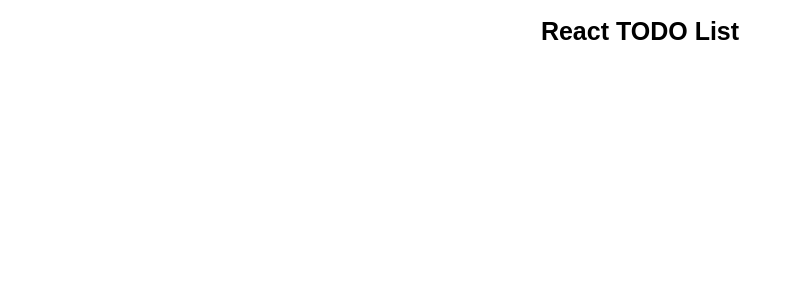
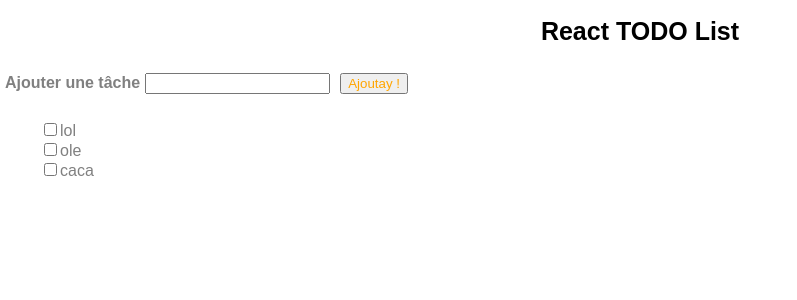
Before and after one commit to Samyyahia/React-TODO-LIST, a React (Create React App) app: page / in a window 1280 px wide. Shown: the top 300 px of the page, without its empty margins (0-797 px from the left). Built offline with nearby package versions, Linux system fonts and the light colour scheme.

Commit message:
add liste des tâches + input pour en ajouter

```diff
--- a/src/App.js
+++ b/src/App.js
@@ -1,9 +1,19 @@
 import React, { Component } from 'react';
 import Title from './components/Title';
+import AddTaskField from './components/AddTaskField'
+import List from './components/List'
 
 class App extends Component {
   render() {
-    return  <Title>React TODO List</Title>;
+    let taskList = ['lol', 'ole', 'caca']
+
+    return  (
+      <div>
+        <Title>React TODO List</Title>
+        <AddTaskField label="Ajouter une tâche" onClick={this.onClick} />
+        <List tasks={taskList} />
+      </div>
+    )
   }
 }
 
--- /dev/null
+++ b/src/components/AddTaskField.js
@@ -0,0 +1,32 @@
+import React, { Component } from 'react';
+import styled from 'styled-components';
+
+const Label = styled.label`
+  color: grey;
+  margin: 5px;
+  font-weight: bold;
+`
+
+const Button = styled.button`
+  background-color: light-blue;
+  margin: 10px;
+  color: orange;
+`
+
+export default class AddTaskField extends Component {
+
+  render() {
+    const {
+      label,
+      onClick,
+    } = this.props
+
+    return(
+      <div>
+        <Label>{label}</Label>
+        <input type="text"/>
+        <Button onClick={onClick}>Ajoutay !</Button>
+      </div>
+    );
+  }
+}
--- /dev/null
+++ b/src/components/Item.js
@@ -0,0 +1,37 @@
+import React, { Component } from 'react';
+import styled from 'styled-components';
+
+const OneItem = styled.li`
+  color: grey;
+  text-decoration: ${(props) => props.done ? 'line-through' : 'none'};
+`
+
+export default class Item extends Component {
+
+  constructor(props) {
+    super(props);
+
+    this.state = {
+      done: false,
+    };
+  }
+
+  onClick = () => {
+    this.setState({
+      done: !this.state.done,
+    })
+  }
+
+  render() {
+    const {
+      task,
+    } = this.props
+
+    return(
+      <OneItem key={task} done={this.state.done}>
+        <input type="checkbox" onClick={this.onClick}/>
+        { task }
+      </OneItem>
+    )
+  }
+}
--- /dev/null
+++ b/src/components/List.js
@@ -0,0 +1,29 @@
+import React, { Component } from 'react';
+import styled from 'styled-components';
+import Item from './Item'
+
+const TaskList = styled.ul`
+  list-style-type: none;
+`
+
+
+export default class List extends Component {
+
+  render() {
+    const {
+      tasks,
+    } = this.props
+
+    return(
+      <TaskList>
+        {
+          tasks.map((task) => {
+            return (
+              <Item key={task} task={task}/>
+            )
+          })
+        }
+      </TaskList>
+    )
+  }
+}
```
